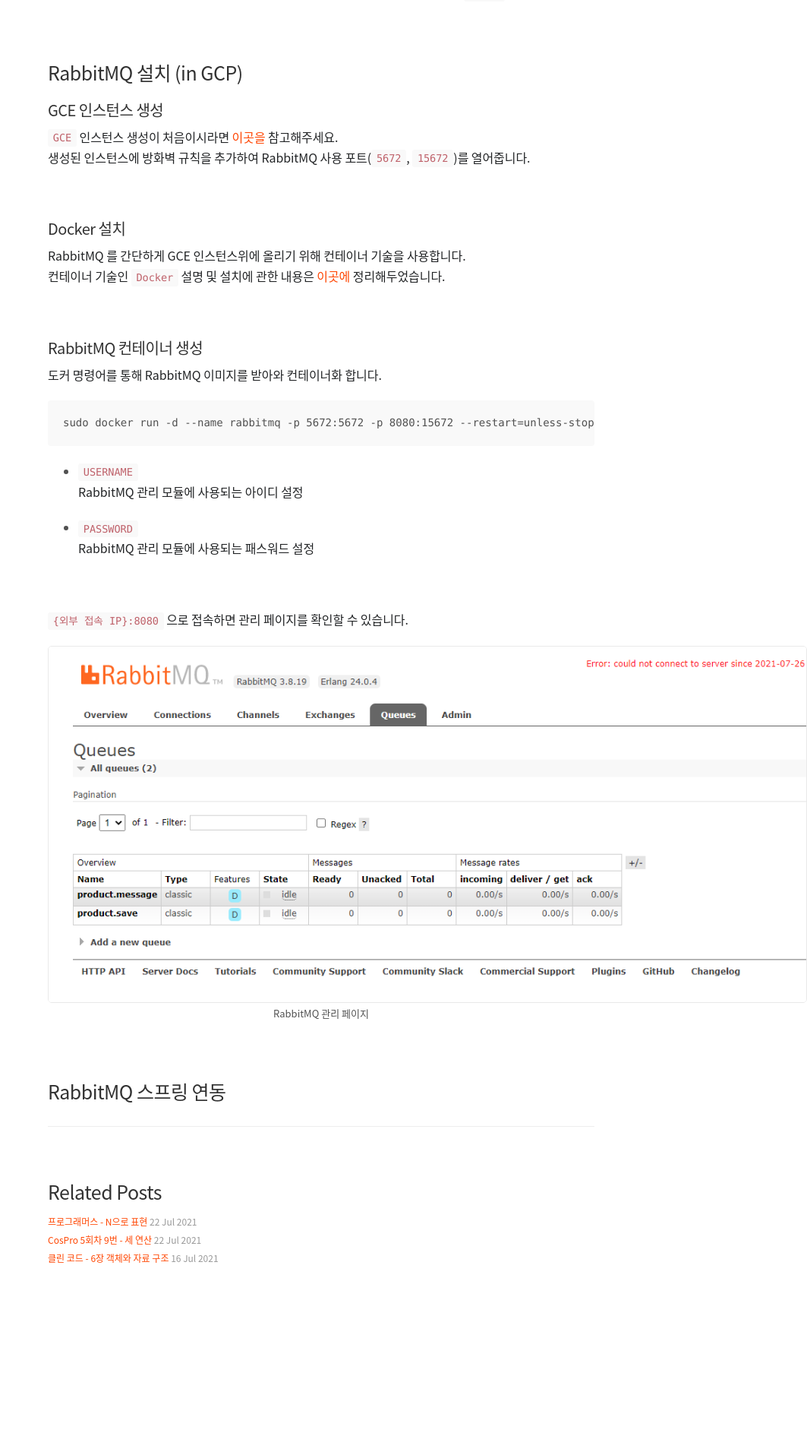
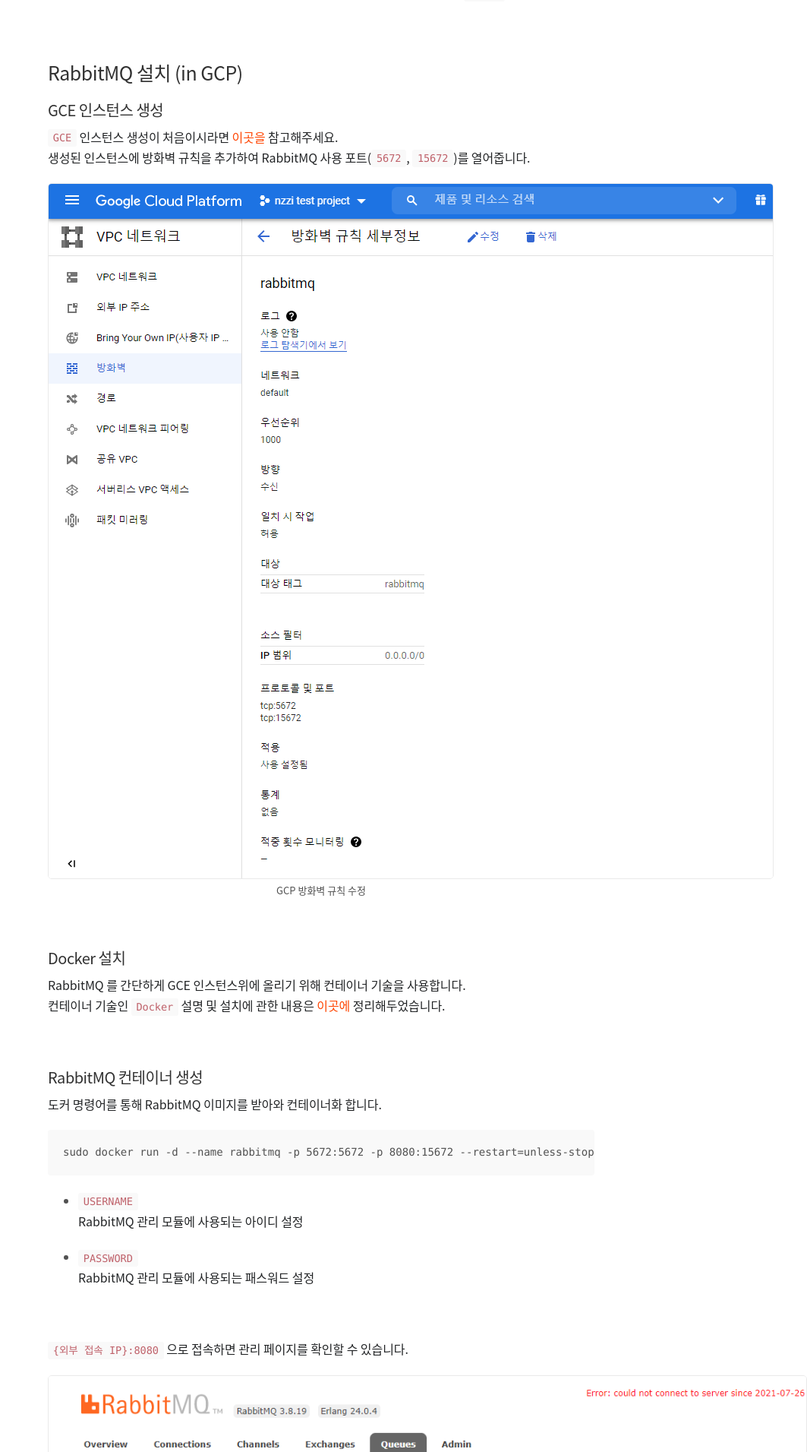
Before and after one commit to cholnh/cholnh.github.io, a Jekyll site: the page built from _posts/Dev/RabbitMQ/2021-7-26-RabbitMQ-GCP-에-올리기.md, in a window 1280 px wide. Shown: the part 1812-3723 px from the top of the page at 76% size, without its empty margins (217-1280 px from the left). Built offline with Jekyll 4.4.1, drawn with Linux system fonts in a browser that asks for light colours; comment, search, counter and statistics services are not loaded; some of the changed text lies outside the part shown.

Commit message:
add rabbitMQ gcp 에 올리기 - 방화벽 규칙 사진

```diff
--- a/_posts/Dev/RabbitMQ/2021-7-26-RabbitMQ-GCP-에-올리기.md
+++ b/_posts/Dev/RabbitMQ/2021-7-26-RabbitMQ-GCP-에-올리기.md
@@ -79,6 +79,11 @@
 `GCE` 인스턴스 생성이 처음이시라면 [이곳을]({{ site.url }}/gcp/gce-위에-모놀리식-스프링부트-실행시키기.html) 참고해주세요.
 생성된 인스턴스에 방화벽 규칙을 추가하여 RabbitMQ 사용 포트(`5672`, `15672`)를 열어줍니다.
 
+<div class="nzzi-image-box">
+  <img src="{{ site.url }}/assets/rabbitmq/gcp-port.png"/>
+  <div>GCP 방화벽 규칙 수정</div>
+</div>
+
 <br/>
 
 #### Docker 설치
```
Also changed, not shown: other parts of _posts/Dev/RabbitMQ/2021-7-26-RabbitMQ-GCP-에-올리기.md (+2 -0 lines), assets/rabbitmq/gcp-port.png (added).
